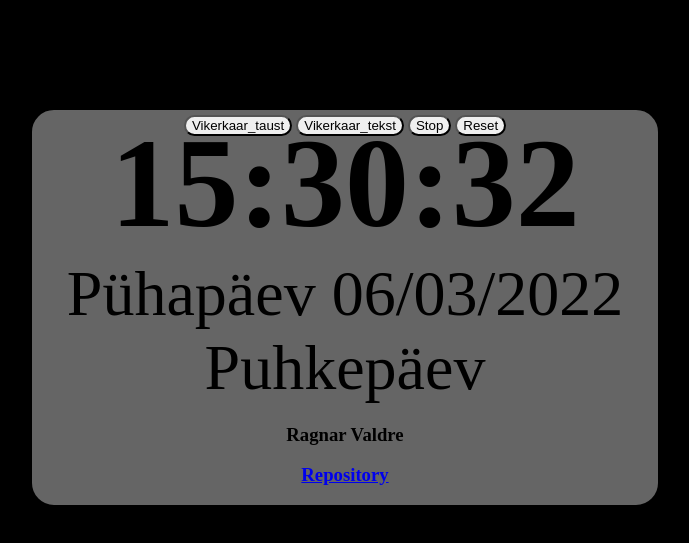
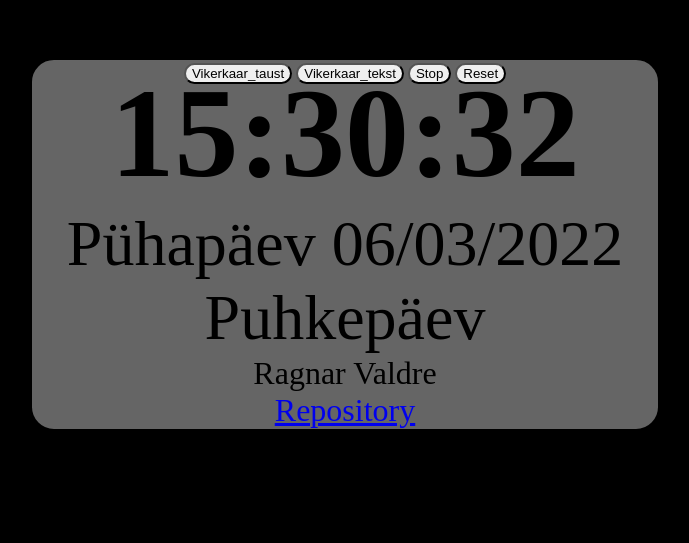
Before and after one commit to eesrakendused-2022/1-kodutoo, a plain HTML site: page Clock.html in a window 1280 px wide. Shown: the part 101-644 px from the top of the page, without its empty margins (295-984 px from the left). Drawn offline with Linux system fonts and the light colour scheme.

Commit message:
Parandus

```diff
--- a/Clock.css
+++ b/Clock.css
@@ -6,7 +6,7 @@ body{
 
 #container{
     position: relative;
-    height: 400px;
+    height: 300px;
     width: auto;
 }
 
@@ -35,7 +35,6 @@ body{
 }
 
 #date{
-    margin: auto;
     text-align: center;
     width: auto;
     font-size: 4em;
@@ -49,8 +48,13 @@ body{
 }
 
 #day_status{
-    margin: auto;
     text-align: center;
     width: auto;
     font-size: 4em;
 }
+
+h3{
+    margin: 0;
+    font-size: 2em;
+    font-weight: normal;
+}
```
